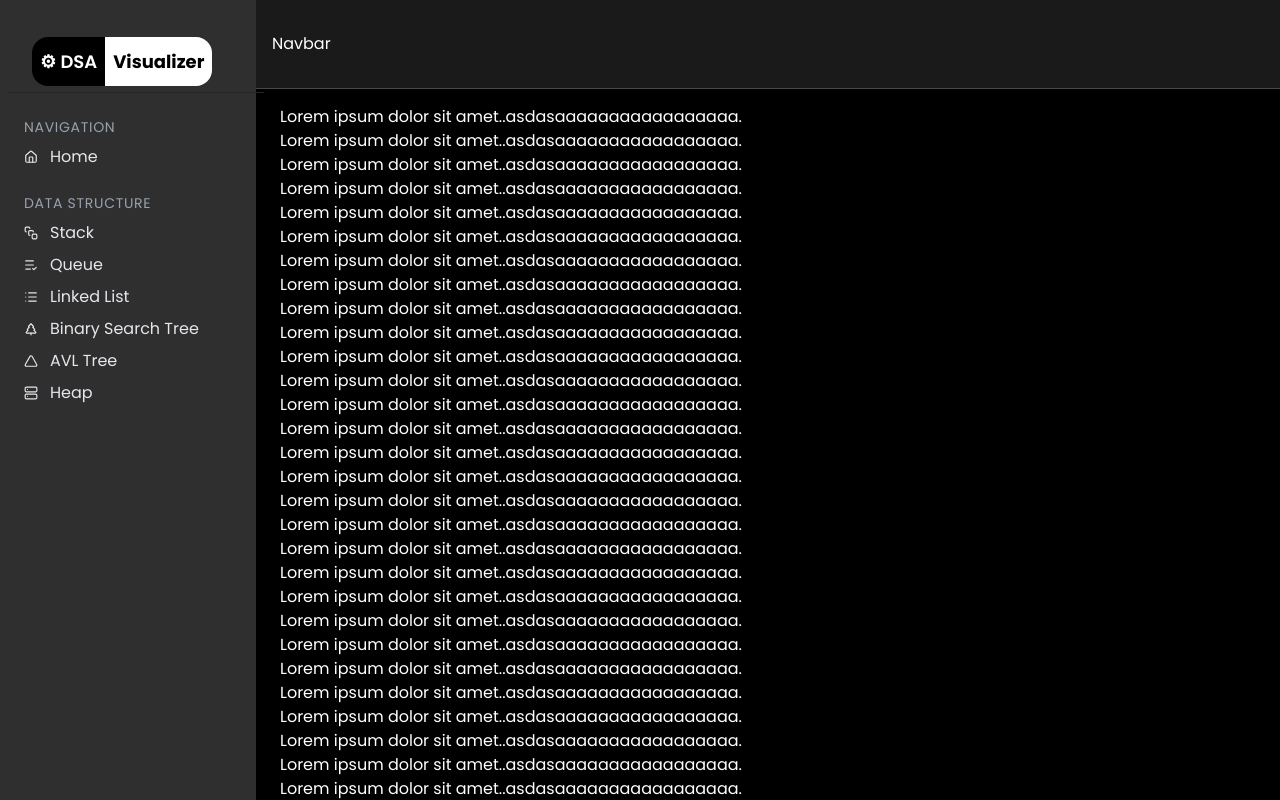
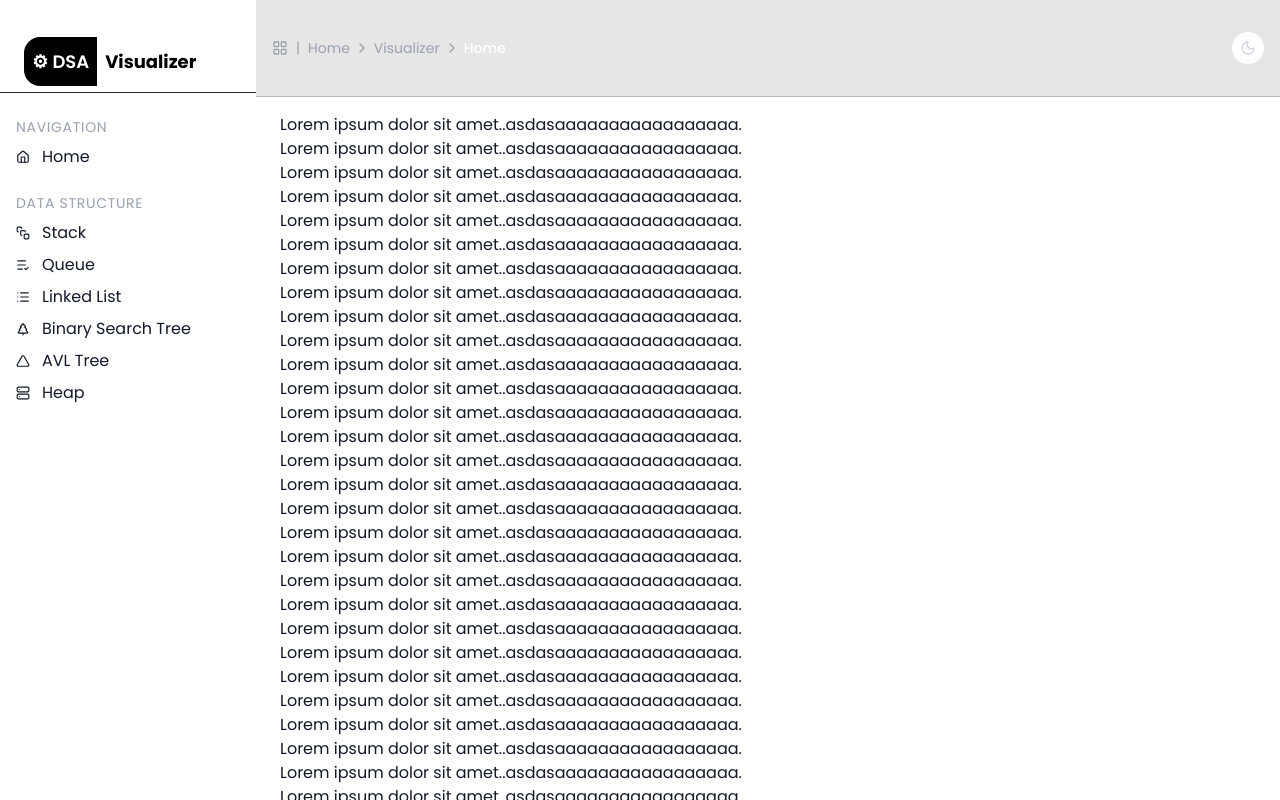
Before and after one commit to Bishwas-Timalsina/Algorithm-Visualizer, a React app: page /visualizer/home in a window 1280 px wide. Built offline with nearby package versions, Linux system fonts and the light colour scheme; the HTML template or start-up script is replaced by a standard one.

Commit message:
Dark light toggle

```diff
--- /dev/null
+++ b/src/components/NavBar/Breadcrumb.tsx
@@ -0,0 +1,46 @@
+import { ChevronRight, LayoutGrid } from "lucide-react";
+import React from "react";
+import { Link, useLocation } from "react-router-dom";
+
+const Breadcrumb = () => {
+  const location = useLocation();
+
+  const segments = location.pathname.split("/").filter(Boolean);
+
+  const paths = segments.map((segment, index) => ({
+    name: segment.charAt(0).toUpperCase() + segment.slice(1),
+    path: "/" + segments.slice(0, index + 1).join("/"),
+  }));
+
+  return (
+    <div className="flex items-center text-gray-400 space-x-2">
+      <LayoutGrid className="w-4 h-4" />
+      <span className="text-sm">|</span>
+
+      <nav className="flex items-center space-x-1">
+        <Link to="/" className="text-sm hover:text-gray-300 transition">
+          Home
+        </Link>
+
+        {paths.map((segment, i) => (
+          <div key={i} className="flex items-center space-x-1">
+            <ChevronRight className="w-4 h-4" />
+            {i === paths.length - 1 ? (
+              <span className="text-sm text-white font-medium">
+                {segment.name}
+              </span>
+            ) : (
+              <Link
+                to={segment.path}
+                className="text-sm hover:text-gray-300 transition"
+              >
+                {segment.name}
+              </Link>
+            )}
+          </div>
+        ))}
+      </nav>
+    </div>
+  );
+};
+export default Breadcrumb;
--- a/src/components/NavBar/Navbar.tsx
+++ b/src/components/NavBar/Navbar.tsx
@@ -1,9 +1,85 @@
-import React from 'react'
+import { ChevronRight, LayoutGrid, Moon, Sun } from "lucide-react";
+import React, { useEffect, useState } from "react";
+import { Link, useLocation } from "react-router-dom";
 
 const Navbar = () => {
+  const location = useLocation();
+  const [dark, setDark] = useState(false);
+
+  const segments = location.pathname.split("/").filter(Boolean);
+
+  const paths = segments.map((segment, index) => ({
+    name: segment.charAt(0).toUpperCase() + segment.slice(1),
+    path: "/" + segments.slice(0, index + 1).join("/"),
+  }));
+
+  const toggleDark = () => setDark((prev) => !prev);
+
+  useEffect(() => {
+    const stored = localStorage.getItem("theme");
+    if (stored === "dark") setDark(true);
+  }, []);
+
+  useEffect(() => {
+    document.documentElement.classList.toggle("dark", dark);
+    localStorage.setItem("theme", dark ? "dark" : "light");
+  }, [dark]);
+
+  useEffect(() => {
+    const root = document.documentElement;
+
+    if (dark) {
+      root.classList.add("dark");
+    } else {
+      root.classList.remove("dark");
+    }
+  }, [dark]);
+
   return (
-    <div>Navbar</div>
-  )
-}
+    <>
+      <div className="grid grid-cols-12 justify-between w-full">
+        <div className="flex items-center text-gray-400 space-x-2 col-span-11">
+          <LayoutGrid className="w-4 h-4" />
+          <span className="text-sm">|</span>
 
-export default Navbar
+          <nav className="flex items-center space-x-1">
+            <Link to="/" className="text-sm hover:text-gray-300 transition">
+              Home
+            </Link>
+
+            {paths.map((segment, i) => (
+              <div key={i} className="flex items-center space-x-1">
+                <ChevronRight className="w-4 h-4" />
+                {i === paths.length - 1 ? (
+                  <span className="text-sm text-white font-medium">
+                    {segment.name}
+                  </span>
+                ) : (
+                  <Link
+                    to={segment.path}
+                    className="text-sm hover:text-gray-300 transition"
+                  >
+                    {segment.name}
+                  </Link>
+                )}
+              </div>
+            ))}
+          </nav>
+        </div>
+        <div className="col-span-1 flex justify-end">
+          <button
+            onClick={toggleDark}
+            className="p-2 rounded-full bg-[var(--secondary-color)] hover:bg-[var(--primary-color)] transition"
+          >
+            {dark ? (
+              <Sun className="w-4 h-4 text-yellow-400" />
+            ) : (
+              <Moon className="w-4 h-4 text-gray-300" />
+            )}
+          </button>
+        </div>
+      </div>
+    </>
+  );
+};
+export default Navbar;
--- a/src/components/SideBar/Sidebar.tsx
+++ b/src/components/SideBar/Sidebar.tsx
@@ -7,7 +7,7 @@ import { VISUALIZER } from "../../config/path";
 const Sidebar = () => {
   return (
     <>
-      <aside className="w-64 h-screen text-gray-200 flex flex-col sticky top-0">
+      <aside className="w-64 h-screen flex flex-col sticky top-0 bg-[var(--secondary-color)] text-[var(--text-color)]">
         <div className="px-6 py-4 border-b border-neutral-800">
           <h1 className="text-lg font-semibold  w-fit ">
             <span className="text-white px-2 py-3 bg-black rounded-l-2xl ">
--- a/src/constants/NavLink.ts
+++ b/src/constants/NavLink.ts
@@ -1,6 +1,5 @@
 import {
   Home,
-  Layers,
   List,
   ListCheck,
   Server,
--- a/src/index.css
+++ b/src/index.css
@@ -3,9 +3,19 @@
 @import "tailwindcss";
 
 :root {
-  --primary-color: #fff;
-  --secondary-color: #000000;
+  --primary-color: #0e0e0e;
+  --secondary-color: #ffffff;
   --accent-color: #f78746;
+  --bg-color: #ffffff;
+  --text-color: #111827;
+}
+
+.dark {
+  --primary-color: #f3f4f6;
+  --secondary-color: #2f2f30;
+  --accent-color: #fb923c;
+  --bg-color: #000000;
+  --text-color: #f3f4f6;
 }
 @layer base {
   * {
@@ -16,10 +26,9 @@
   }
 }
 body {
-  background-color: var(--secondary-color);
   font-style: normal;
   font-family: "Poppins", sans-serif;
-  color: var(--primary-color);
+  transition: background-color 3s, color 2s;
 }
 /* .bgImage {
   background-image: url("../src/assets/music.png");
--- a/src/layout/HomeLayout.tsx
+++ b/src/layout/HomeLayout.tsx
@@ -1,20 +1,21 @@
 import React from "react";
 import Sidebar from "../components/SideBar/Sidebar";
 import { Outlet } from "react-router-dom";
+import Navbar from "../components/NavBar/Navbar";
 
 const HomeLayout = () => {
   return (
     <div className="grid grid-cols-[16rem_1fr] h-screen overflow-hidden">
-      <aside className="bg-[#2f2f30] h-full py-8 px-2">
+      <aside className="bg-[var(--secondary-color)] h-full py-8">
         <Sidebar />
       </aside>
 
-      <main className="bg-[var(--secondary-color)] flex flex-col overflow-hidden">
-        <header className="sticky top-0 bg-white/10 backdrop-blur-md border-b border-white/20 flex items-center z-10 p-8 px-4">
-          Navbar
+      <main className="bg-[var(--bg-color)] flex flex-col overflow-hidden">
+        <header className="w-full sticky top-0 bg-[var(--primary-color)]/10 backdrop-blur-md border-b border-[var(--primary-color)]/20 flex items-center z-10 p-8 px-4">
+          <Navbar />
         </header>
 
-        <section className="flex-1 overflow-y-auto px-6 py-4">
+        <section className="flex-1 overflow-y-auto px-6 py-4 text-[var(--text-color)]">
           {Array.from({ length: 50 }).map((_, i) => (
             <p key={i}>Lorem ipsum dolor sit amet..asdasaaaaaaaaaaaaaaaaa.</p>
           ))}
```
